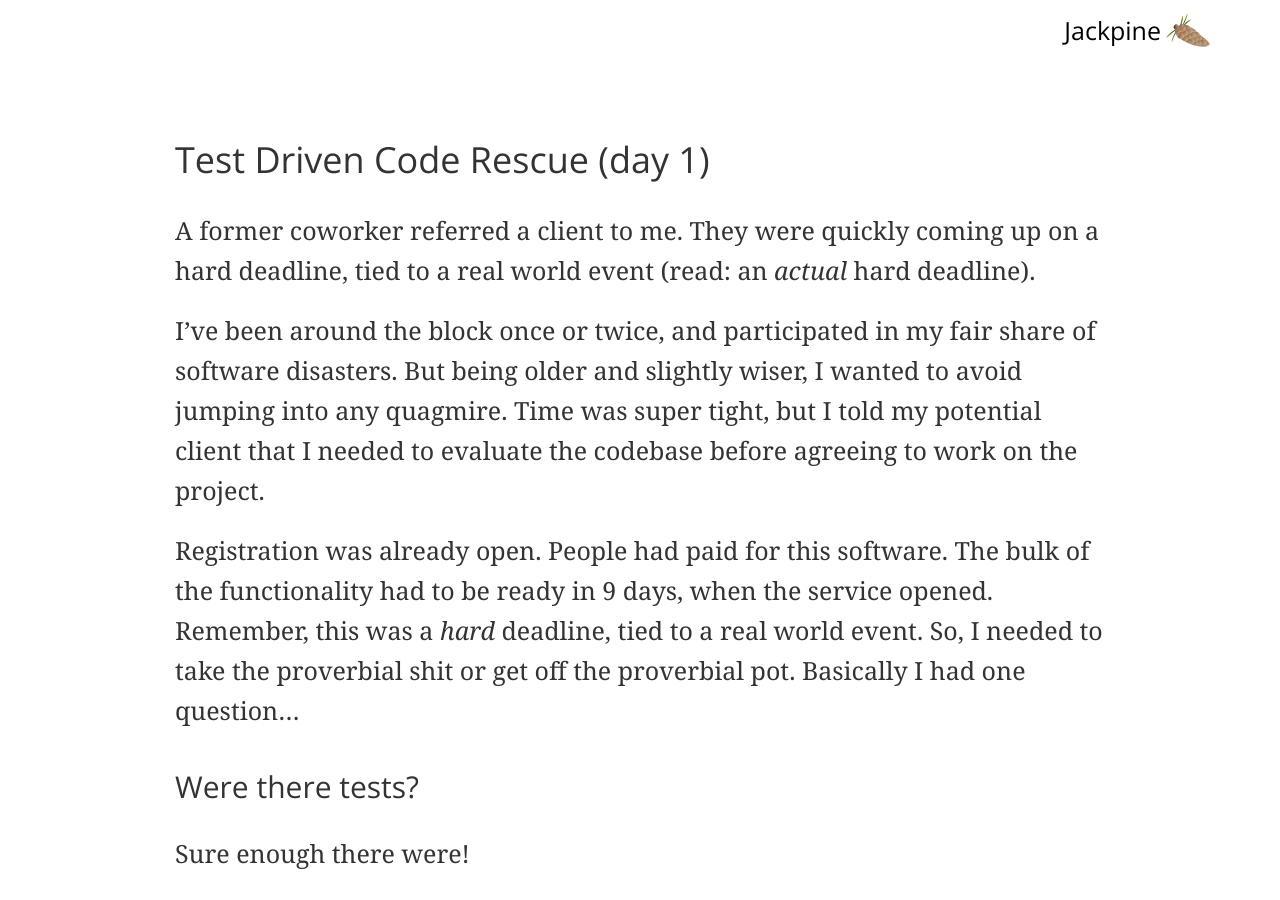
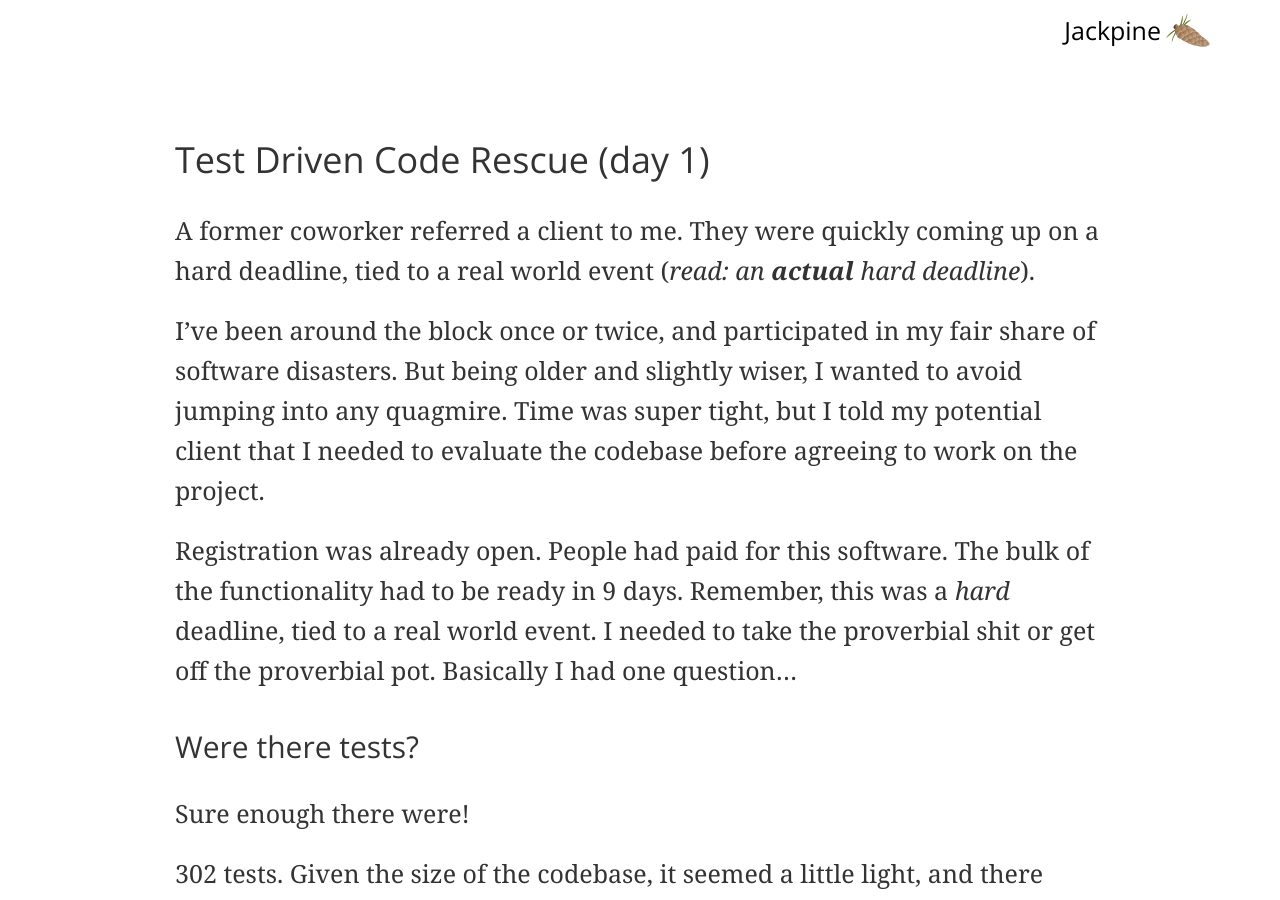
Before and after one commit to jackpine/jackpine.github.com, a Jekyll site: the page built from _posts/2013-03-12-code-rescue.md, in a window 1280 px wide and 900 px high. Built offline with Jekyll 4.4.1, drawn with Linux system fonts in a browser that asks for light colours; Markdown is read by kramdown in place of the engine named in the settings.

Commit message:
get ellipses working by specifying smartypants
Also remove textile

```diff
--- a/Gemfile
+++ b/Gemfile
@@ -1,6 +1,6 @@
 source "https://rubygems.org"
 
 gem 'jekyll'
-gem 'RedCloth'
+gem 'rdiscount'
 
 gem 'guard-jekyll'
--- a/_config.yml
+++ b/_config.yml
@@ -1 +1,4 @@
 exclude:  [ Gemfile, Gemfile.lock, Procfile, vendor, README.md readme.md]
+markdown: rdiscount
+rdiscount:
+    extensions: [smart]
--- a/_posts/2013-03-12-code-rescue.md
+++ b/_posts/2013-03-12-code-rescue.md
@@ -4,8 +4,8 @@
 ---
 
 A former coworker referred a client to me. They were quickly coming up
-on a hard deadline, tied to a real world event (read: an *actual*  hard
-deadline).
+on a hard deadline, tied to a real world event (*read: an <strong>actual</strong>  hard
+deadline*).
 
 I've been around the block once or twice, and participated in my fair
 share of software disasters. But being older and slightly wiser, I wanted to
@@ -14,10 +14,10 @@
 to work on the project.
 
 Registration was already open. People had paid for this software. The
-bulk of the functionality had to be ready in 9 days, when the service
-opened. Remember, this was a *hard* deadline, tied to a real world
-event. So, I needed to take the proverbial shit or get off the proverbial
-pot. Basically I had one question...
+bulk of the functionality had to be ready in 9 days. Remember, this was
+a *hard* deadline, tied to a real world event. I needed to take the
+proverbial shit or get off the proverbial pot. Basically I had one
+question...
 
 Were there tests?
 ------------------
```
Also changed, not shown: _posts/2012-07-07-lorem-ipsum.textile (deleted, +0 -17 lines), Gemfile.lock.
